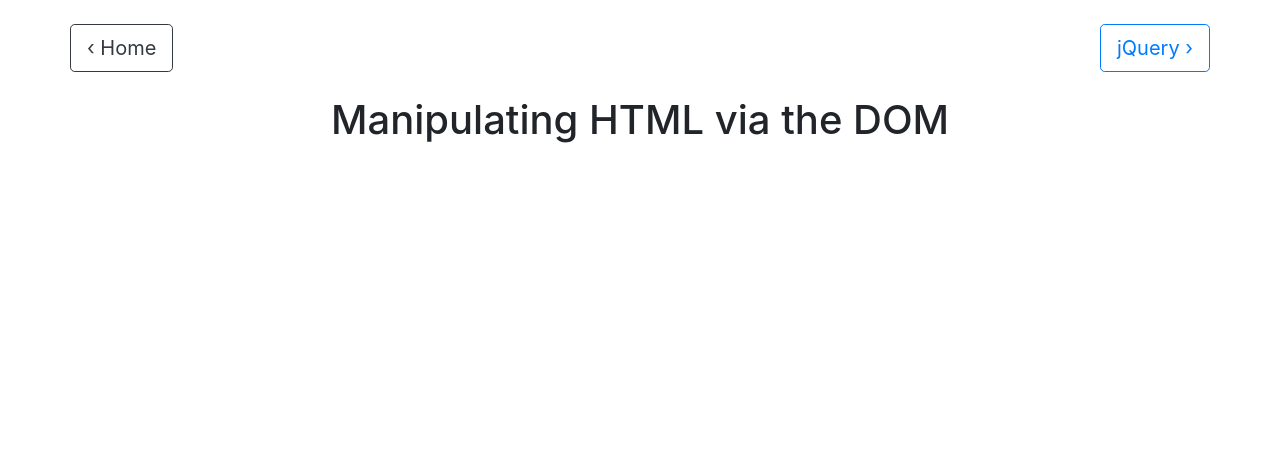
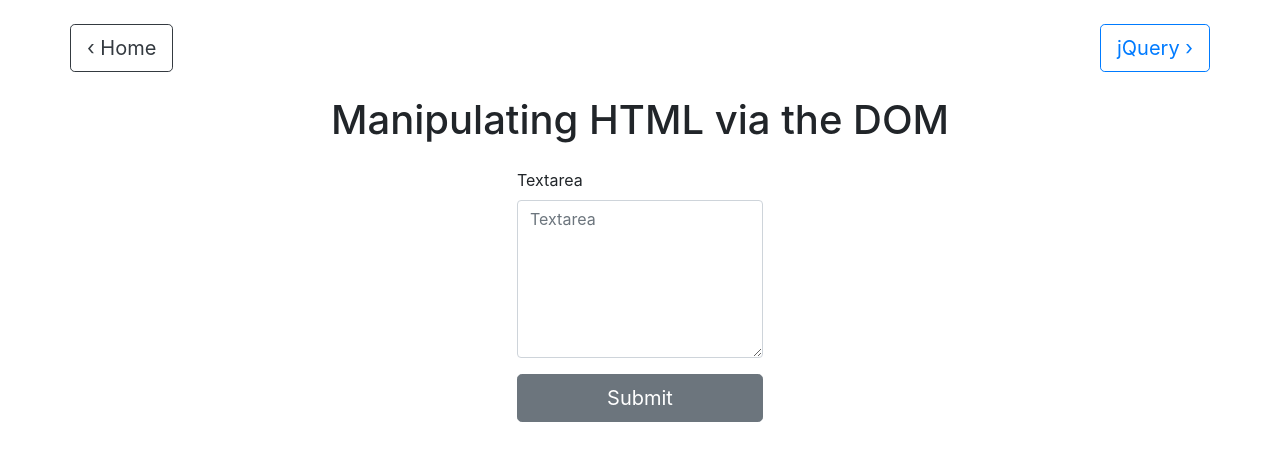
Before and after one commit to cattmampbell/manipulating-html, a plain HTML site: page dom/dom-index.html in a window 1280 px wide. Drawn offline with nearby package versions, Linux system fonts and the light colour scheme.

Commit message:
Added structure to index.html file.

```diff
--- a/dom/dom-index.html
+++ b/dom/dom-index.html
@@ -24,6 +24,19 @@
                 <!-- Button -->
 
             </div>
+            <div class="row justify-content-center" id="row3">
+                <form action="#">
+                    <div class="form-group">
+                        <label for="textArea">Textarea</label>
+                        <textarea class="form-control col-12" id="textArea" rows="6" placeholder="Textarea"></textarea>
+                    </div>
+                    <button type="submit" class="btn btn-lg btn-secondary col-12" id="textBtn">Submit</button>
+                </form>
+            </div>
+            <div class="row justify-content-center" id="row4">
+                <!-- Box -->
+
+            </div>
 
         <!-- jQuery -->
         <script src="https://code.jquery.com/jquery-3.3.1.slim.min.js" integrity="sha384-q8i/X+965DzO0rT7abK41JStQIAqVgRVzpbzo5smXKp4YfRvH+8abtTE1Pi6jizo" crossorigin="anonymous"></script>
```
